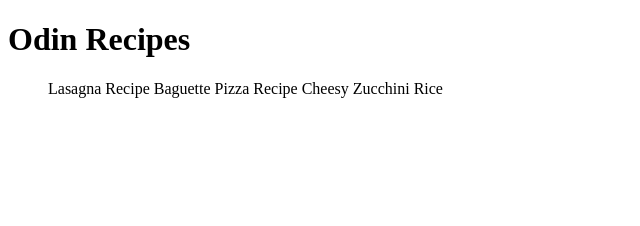
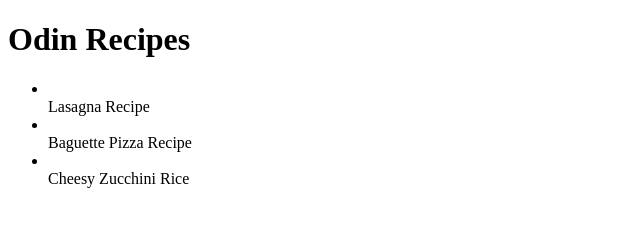
Before and after one commit to dylanleow/odin-recipes, a plain HTML site: page index.html in a window 1280 px wide. Shown: the whole page, without its empty margins (0-640 px from the left). Drawn offline with Linux system fonts and the light colour scheme.

Commit message:
index.html

```diff
--- a/index.html
+++ b/index.html
@@ -10,9 +10,9 @@
     <h1>Odin Recipes</h1>
 
     <ul>
-        <li<a href="./recipes/lasagna.html"></a> Lasagna Recipe </li>
-        <li<a href="./recipes/baguette_pizza.html"></a> Baguette Pizza Recipe </li>
-        <li<a href="./recipes/cheesy_zucchini_rice.html"></a> Cheesy Zucchini Rice </li>
+        <li></li><a href="./recipes/lasagna.html"></a> Lasagna Recipe </li>
+        <li></li><a href="./recipes/baguette_pizza.html"></a> Baguette Pizza Recipe </li>
+        <li></li><a href="./recipes/cheesy_zucchini_rice.html"></a> Cheesy Zucchini Rice </li>
     </ul>
 </body>
 </html>
```
